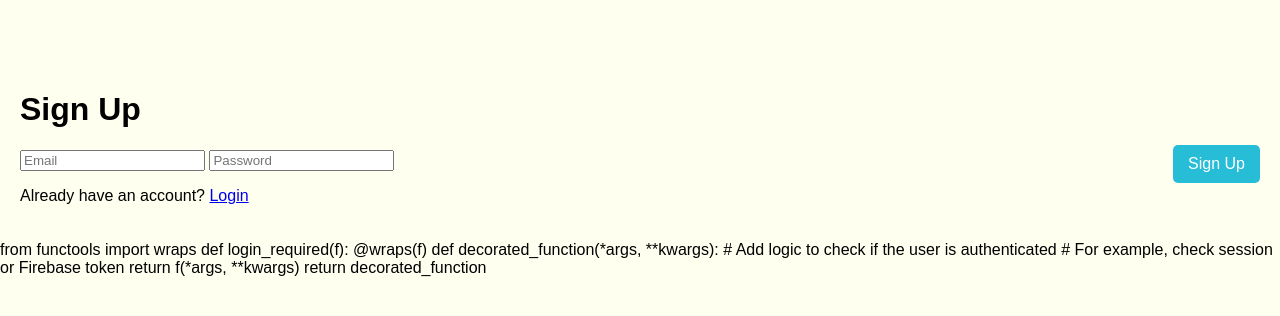
After one commit to EvanG-17/fypSite, a Flask app: template templates/signup.html in a window 1280 px wide. The commit adds this page. Shown: the top 316 px of the page. Run offline with Flask 3, Linux system fonts and the light colour scheme; the template is opened without the code that fills it, so the values that code supplies are empty; parts of the project's set-up code (start-up, migrations or seed data) failed here and were passed over.

Commit message:
Login working

```diff
--- a/app.py
+++ b/app.py
@@ -1,4 +1,5 @@
-from flask import Flask, render_template, request, redirect, url_for
+from flask import Flask, render_template, request, redirect, url_for, flash, session
+import pyrebase
 import os
 import torch
 import torch.nn as nn
@@ -7,8 +8,53 @@
 from PIL import Image
 from timm import create_model  # Import timm for EfficientNet model
 import requests  # For downloading the model from Google Drive
+import firebase_admin
+from firebase_admin import credentials, auth, exceptions
 
 app = Flask(__name__)
+
+
+config = {
+  'apiKey': "AIzaSyBoUCKaswlxAlXTyO_5LCDjl10lEXqKmNg",
+  'authDomain': "evanfypworking.firebaseapp.com",
+  'projectId': "evanfypworking",
+  'storageBucket': "evanfypworking.firebasestorage.app",
+  'messagingSenderId': "413702763958",
+  'appId': "1:413702763958:web:e4411b617ab80442f3bd17",
+  'measurementId': "G-SLN4E8LJYN",
+  'databaseURL': "https://evanfypworking-default-rtdb.firebaseio.com/",
+}
+
+firebase = pyrebase.initialize_app(config)
+auth = firebase.auth()
+app.secret_key = 'secret' # Secret key for session management
+
+#Log in & Authentication section
+@app.route('/login', methods=['GET', 'POST'])
+def index():
+    if('user' in session):
+        return redirect(url_for('home'))  # 👈 Redirect if already logged in
+    if request.method == 'POST':
+        email = request.form['email']
+        password = request.form['password']
+        try:
+            user = auth.sign_in_with_email_and_password(email, password)
+            session['user'] = email
+        except:
+            flash("Login failed. Please check your credentials.")
+            return redirect(url_for('index'))
+    return render_template('login.html')
+
+@app.route('/logout')
+def logout():
+    session.pop('user')
+    return redirect('/')
+
+
+@app.route('/signup', methods=['GET', 'POST'])
+def signup():
+    pass
+
 
 # Create upload folder and allow specific file extensions
 UPLOAD_FOLDER = 'static/uploads'
@@ -83,7 +129,6 @@
             with torch.no_grad():  # No_grad as training is not being done
                 outputs = model(image)  # Get logits
                 probabilities = F.softmax(outputs, dim=1)  # Convert our logits to probabilities
-                prediction = torch.argmax(outputs, dim=1).item()
                 deepfakeProbability = probabilities[0, 0].item()  # Get confidence score for Deepfake class
 
             confidence = round(deepfakeProbability * 100, 2)  # Convert to percentage
@@ -98,9 +143,11 @@
 def privacy_policy():
     return render_template('privacy.html')
 
-@app.route('/login')
-def login():
-    return render_template('login.html')  # Create a login.html template
+
+# Initialize Firebase Admin SDK
+cred_path = os.getenv("FIREBASE_CREDENTIALS", "C:\\Users\\Evan\\Downloads\\egfyp-c5123-firebase-adminsdk-fbsvc-5479078bd9.json")
+cred = credentials.Certificate(cred_path)
+firebase_admin.initialize_app(cred)
 
 # Start Flask app
 if __name__ == '__main__':
--- /dev/null
+++ b/templates/signup.html
@@ -0,0 +1,30 @@
+<!DOCTYPE html>
+<html lang="en">
+<head>
+    <meta charset="UTF-8">
+    <meta name="viewport" content="width=device-width, initial-scale=1.0">
+    <title>Sign Up</title>
+    <link rel="stylesheet" href="{{ url_for('static', filename='css/styles.css') }}">
+</head>
+<body>
+    <div class="content">
+        <h1>Sign Up</h1>
+        <form method="POST">
+            <input type="email" name="email" placeholder="Email" required>
+            <input type="password" name="password" placeholder="Password" required>
+            <button type="submit" class="auth-btn">Sign Up</button>
+        </form>
+        <p>Already have an account? <a href="/login">Login</a></p>
+    </div>
+</body>
+</html>
+
+from functools import wraps
+
+def login_required(f):
+    @wraps(f)
+    def decorated_function(*args, **kwargs):
+        # Add logic to check if the user is authenticated
+        # For example, check session or Firebase token
+        return f(*args, **kwargs)
+    return decorated_function
```
Also changed, not shown: authentication.py (added, +30 -0 lines), templates/login.html (+7 -3 lines), static/uploads/qr-code.png (added).
